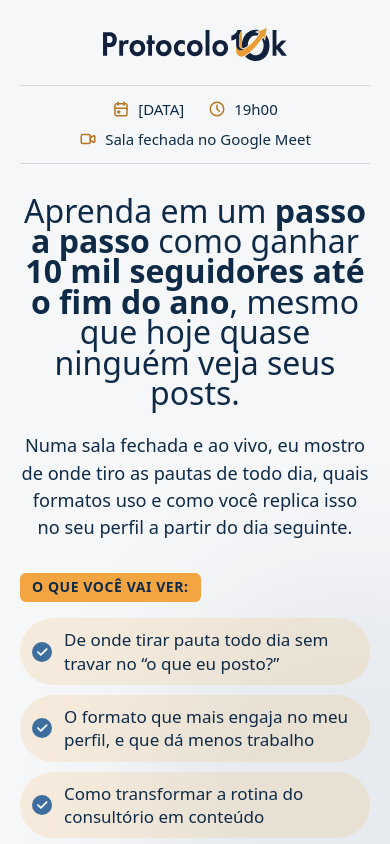
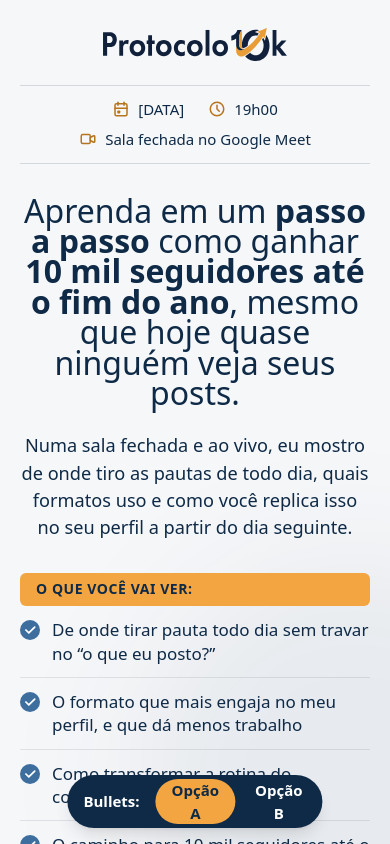
Before and after one commit to criacaondhub/webinario-gustavosa-10k, a React (Vite) app: page / in a window 390 px wide. Shown: the top 844 px of the page. Built offline with nearby package versions, Linux system fonts and the light colour scheme; a web font is replaced by a local one.

Commit message:
feat(hero): duas opções para os bullets com seletor temporário (dev)
Co-Authored-By: Claude Opus 5.5 <noreply@anthropic.com>

```diff
--- a/src/components/sections/Hero.tsx
+++ b/src/components/sections/Hero.tsx
@@ -1,7 +1,10 @@
 import { motion, useReducedMotion, type Variants } from 'framer-motion'
-import { TbCalendarEvent, TbCheck, TbClock, TbVideo } from 'react-icons/tb'
+import { useState } from 'react'
+import { TbCalendarEvent, TbClock, TbVideo } from 'react-icons/tb'
 import { ASSETS, CONTENT } from '@/config/content'
 import { CtaButton } from '@/components/ui/CtaButton'
+import { LearnList, type LearnVariant } from '@/components/ui/LearnList'
+import { VariantSwitcher } from '@/components/ui/VariantSwitcher'
 import { Logo } from '@/components/ui/Logo'
 import { MediaFrame } from '@/components/ui/MediaFrame'
 
@@ -10,6 +13,9 @@ const ICONS = { calendar: TbCalendarEvent, clock: TbClock, video: TbVideo }
 
 export function Hero() {
   const reduce = useReducedMotion()
+  const [learnVariant, setLearnVariant] = useState<LearnVariant>(() =>
+    new URLSearchParams(window.location.search).get('bullets') === 'b' ? 'b' : 'a',
+  )
   const { hero } = CONTENT
 
   const container: Variants = {
@@ -71,20 +77,7 @@ export function Hero() {
           </motion.p>
 
           <motion.div variants={item} className="mx-auto mb-10 max-w-2xl text-left lg:mx-0 lg:mb-8 short:mb-6">
-            <p className="mb-4 inline-block rounded-md bg-accent px-3 py-1.5 text-label font-bold tracking-label text-heading uppercase lg:mb-3">{hero.learnTitle}</p>
-            <ul className="grid gap-2.5 sm:grid-cols-2 sm:gap-3 short:gap-2">
-              {hero.learn.map((point) => (
-                <li key={point} className="flex items-center gap-3 rounded-full bg-accent/15 py-2.5 pr-5 pl-3 text-body leading-snug short:py-2">
-                  <span
-                    aria-hidden="true"
-                    className="flex size-5 shrink-0 items-center justify-center rounded-full bg-secondary"
-                  >
-                    <TbCheck className="size-3.5 stroke-[3] text-white" />
-                  </span>
-                  {point}
-                </li>
-              ))}
-            </ul>
+            <LearnList title={hero.learnTitle} items={hero.learn} variant={learnVariant} />
           </motion.div>
 
           <motion.div variants={item} className="flex flex-col items-center gap-x-5 gap-y-3 sm:flex-row sm:justify-center lg:justify-start">
@@ -114,6 +107,7 @@ export function Hero() {
           </MediaFrame>
         </motion.div>
       </motion.div>
+      {import.meta.env.DEV && <VariantSwitcher value={learnVariant} onChange={setLearnVariant} />}
     </section>
   )
 }
--- /dev/null
+++ b/src/components/ui/LearnList.tsx
@@ -0,0 +1,66 @@
+import { TbCheck } from 'react-icons/tb'
+import { cn } from '@/lib/utils'
+
+export type LearnVariant = 'a' | 'b'
+
+type LearnListProps = {
+  title: string
+  items: readonly string[]
+  variant: LearnVariant
+}
+
+function Check({ className }: { className?: string }) {
+  return (
+    <span
+      aria-hidden="true"
+      className={cn('flex size-5 shrink-0 items-center justify-center rounded-full bg-secondary', className)}
+    >
+      <TbCheck className="size-3.5 stroke-[3] text-white" />
+    </span>
+  )
+}
+
+/** Bloco "O que você vai ver". Duas opções em avaliação pelo cliente. */
+export function LearnList({ title, items, variant }: LearnListProps) {
+  if (variant === 'a') {
+    // Opção A — faixa dourada de largura total + lista limpa com divisórias
+    return (
+      <div>
+        <p className="rounded-md bg-accent px-4 py-2 text-label font-bold tracking-label text-heading uppercase">
+          {title}
+        </p>
+        <ul className="grid sm:grid-cols-2 sm:gap-x-8">
+          {items.map((point) => (
+            <li
+              key={point}
+              className="flex items-start gap-3 border-b border-heading/10 py-3 text-body leading-snug short:py-2.5"
+            >
+              <Check className="mt-0.5" />
+              {point}
+            </li>
+          ))}
+        </ul>
+      </div>
+    )
+  }
+
+  // Opção B — etiqueta dourada + cartões com filete dourado à esquerda
+  return (
+    <div>
+      <p className="mb-3 inline-block rounded-md bg-accent px-3 py-1.5 text-label font-bold tracking-label text-heading uppercase">
+        {title}
+      </p>
+      <ul className="grid gap-2.5 sm:grid-cols-2 sm:gap-3 short:gap-2">
+        {items.map((point) => (
+          <li
+            key={point}
+            className="flex items-start gap-3 rounded-lg border-l-4 border-accent bg-white px-4 py-3 text-body leading-snug shadow-[0_6px_20px_-12px_rgb(14_42_71/0.35)] short:py-2.5"
+          >
+            <Check className="mt-0.5" />
+            {point}
+          </li>
+        ))}
+      </ul>
+    </div>
+  )
+}
--- /dev/null
+++ b/src/components/ui/VariantSwitcher.tsx
@@ -0,0 +1,31 @@
+import type { LearnVariant } from '@/components/ui/LearnList'
+import { cn } from '@/lib/utils'
+
+type VariantSwitcherProps = {
+  value: LearnVariant
+  onChange: (value: LearnVariant) => void
+}
+
+/** Seletor temporário (só em desenvolvimento) para o cliente comparar as opções. Remover após a decisão. */
+export function VariantSwitcher({ value, onChange }: VariantSwitcherProps) {
+  const options: { id: LearnVariant; label: string }[] = [
+    { id: 'a', label: 'Opção A' },
+    { id: 'b', label: 'Opção B' },
+  ]
+  return (
+    <div className="fixed bottom-4 left-1/2 z-50 flex -translate-x-1/2 items-center gap-1 rounded-full bg-heading p-1 text-meta font-bold text-white shadow-lg">
+      <span className="px-3">Bullets:</span>
+      {options.map((o) => (
+        <button
+          key={o.id}
+          type="button"
+          onClick={() => onChange(o.id)}
+          aria-pressed={value === o.id}
+          className={cn('min-h-11 rounded-full px-4', value === o.id ? 'bg-accent text-heading' : 'hover:bg-white/10')}
+        >
+          {o.label}
+        </button>
+      ))}
+    </div>
+  )
+}
```
